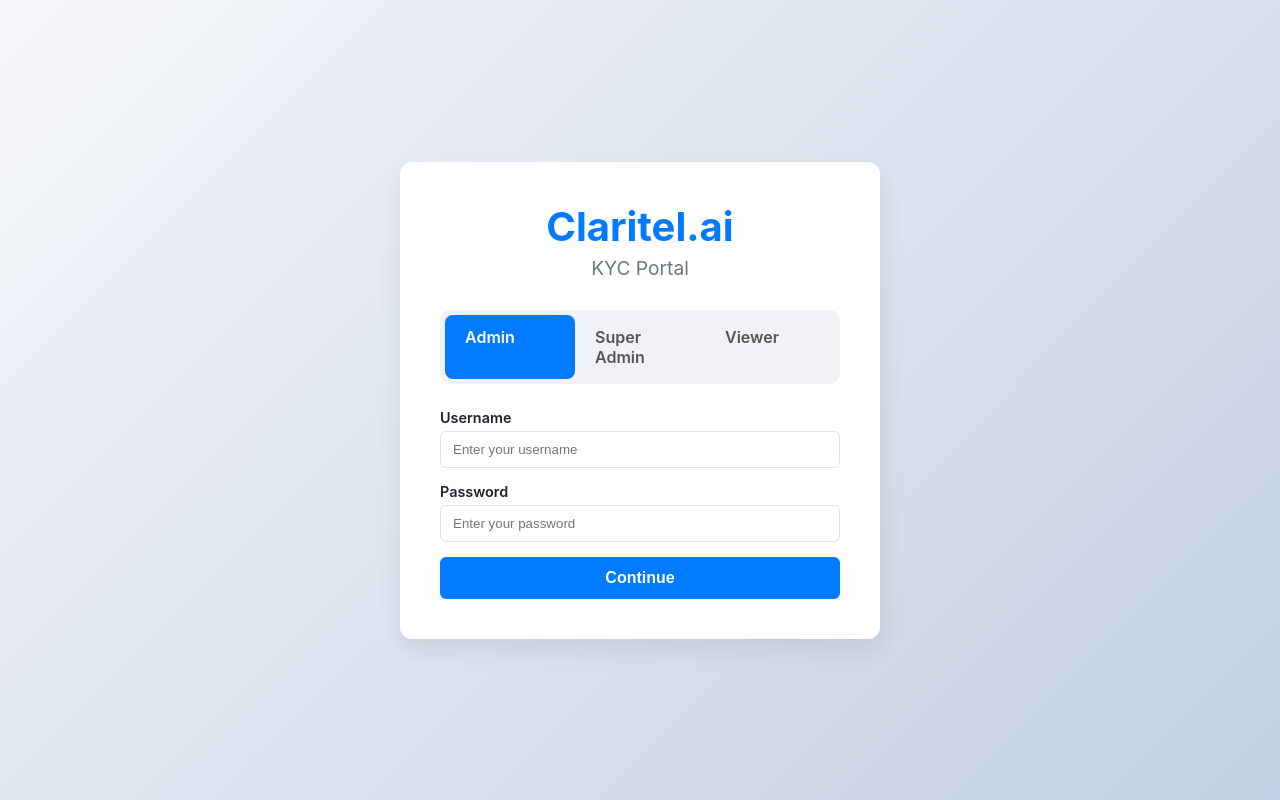
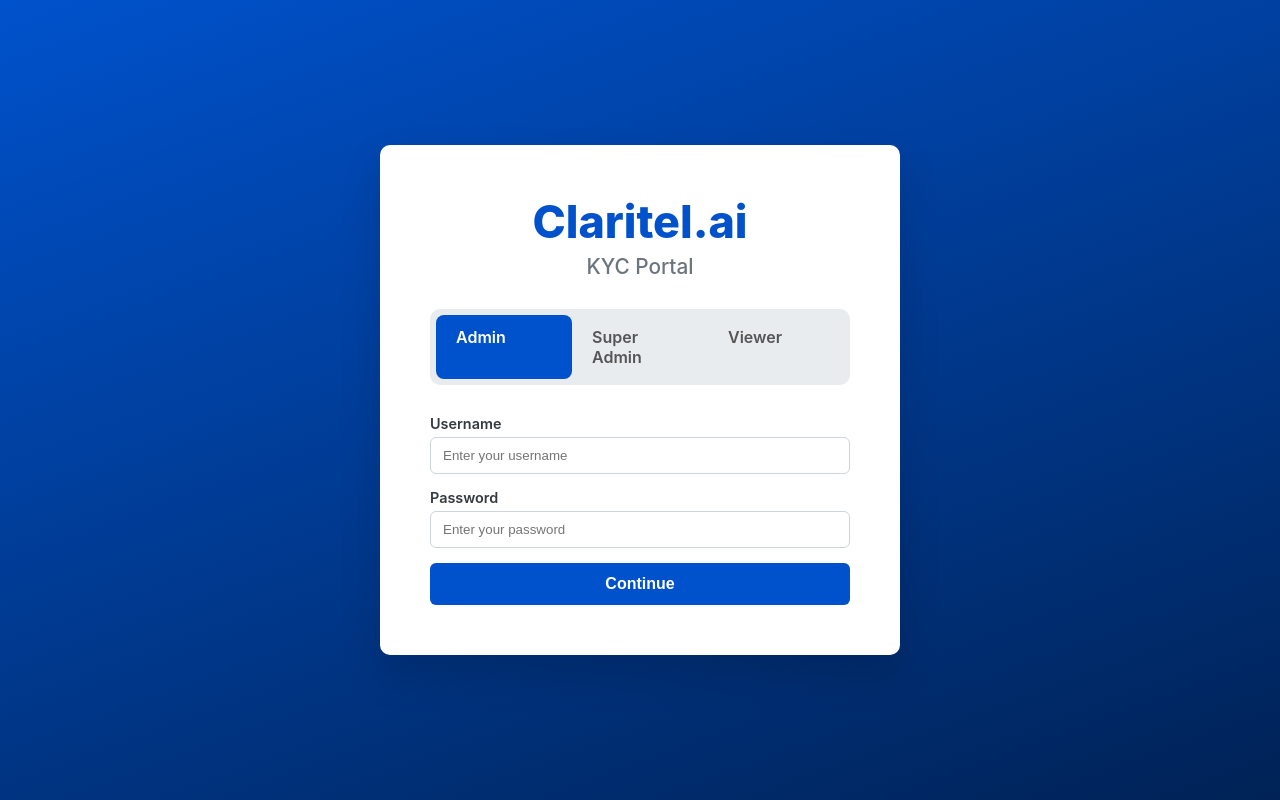
Before and after one commit to BadgujarKalpesh/secure-client-portal, a React app in the folder frontend/: page /login in a window 1280 px wide. Built offline with nearby package versions, Linux system fonts and the light colour scheme; the HTML template or start-up script is replaced by a standard one.

Commit message:
Updated code

```diff
--- a/frontend/src/Modern.css
+++ b/frontend/src/Modern.css
@@ -1,25 +1,27 @@
 /* --- Global Styles & Theme --- */
 :root {
-    --primary-blue: #007bff;
-    --primary-blue-hover: #0056b3;
+    --primary-blue: #0052cc; /* A deeper blue */
+    --primary-blue-hover: #0041a3;
     --light-blue: #e8f0fe;
-    --background-color: #f4f7f9;
+    --background-color: #f8f9fa; /* A slightly off-white */
     --white: #ffffff;
-    --border-color: #dee2e6;
-    --text-color: #212529;
+    --border-color: #ced4da;
+    --text-color: #343a40;
     --text-secondary: #6c757d;
     --success-color: #28a745;
     --error-color: #dc3545;
     --warning-color: #ffc107;
-    --border-radius: 12px; /* Increased for a softer look */
-    --box-shadow: 0 10px 25px rgba(0, 0, 0, 0.08); /* Enhanced shadow */
+    --border-radius: 10px; /* Softer corners */
+    --box-shadow: 0 8px 16px rgba(0, 0, 0, 0.08);
 }
 
 body {
     margin: 0;
-    font-family: -apple-system, BlinkMacSystemFont, 'Segoe UI', Roboto, 'Helvetica Neue', Arial, sans-serif;
+    font-family: 'Inter', -apple-system, BlinkMacSystemFont, 'Segoe UI', Roboto, 'Helvetica Neue', Arial, sans-serif;
     background-color: var(--background-color);
     color: var(--text-color);
+    -webkit-font-smoothing: antialiased;
+    -moz-osx-font-smoothing: grayscale;
 }
 
 /* --- Login Page Styles --- */
@@ -28,16 +30,21 @@
     justify-content: center;
     align-items: center;
     height: 100vh;
-    background: linear-gradient(135deg, #f5f7fa 0%, #c3cfe2 100%);
+    background-color: #0052cc;
+    background-image: linear-gradient(160deg, #0052cc 0%, #002256 100%);
 }
 
 .login-card {
-    width: 400px;
-    padding: 40px;
+    width: 420px;
+    padding: 50px;
     background-color: var(--white);
     border-radius: var(--border-radius);
-    box-shadow: var(--box-shadow);
+    box-shadow: 0 20px 40px rgba(0,0,0,0.15);
     text-align: left;
+    transition: all 0.3s ease-in-out;
+}
+.login-card:hover {
+    transform: translateY(-5px);
 }
 
 .login-header {
@@ -47,24 +54,24 @@
 
 .login-header h1 {
     margin: 0;
-    font-size: 2.5em;
-    font-weight: 700;
+    font-size: 2.8em;
+    font-weight: 800; /* Bolder */
     color: var(--primary-blue);
 }
 
 .login-header h2 {
     margin: 5px 0 0;
-    font-size: 1.2em;
-    font-weight: 400;
+    font-size: 1.3em;
+    font-weight: 500;
     color: var(--text-secondary);
 }
 
 .role-toggle-container {
     display: flex;
-    background-color: #f0f2f5;
+    background-color: #e9ecef; /* Lighter background */
     border-radius: 10px;
-    padding: 5px;
-    margin-bottom: 25px
+    padding: 6px;
+    margin-bottom: 30px;
 }
 
 
--- a/frontend/src/components/Clients/CreateClientForm.jsx
+++ b/frontend/src/components/Clients/CreateClientForm.jsx
@@ -1,24 +1,40 @@
 import React, { useState } from 'react';
 import api from '../../api/axiosConfig';
+
+const PdfViewerModal = ({ file, onClose }) => {
+    if (!file) return null;
+
+    const fileUrl = URL.createObjectURL(file);
+
+    return (
+        <div className="modal-backdrop" onClick={onClose}>
+            <div className="modal-content modal-lg" onClick={(e) => e.stopPropagation()}>
+                <div className="modal-header">
+                    <h3>PDF Preview: {file.name}</h3>
+                    <button onClick={onClose} className="close-button">&times;</button>
+                </div>
+                <div className="modal-body" style={{ height: '70vh' }}>
+                    <iframe src={fileUrl} width="100%" height="100%" title={file.name} />
+                </div>
+            </div>
+        </div>
+    );
+};
 
 const MultiStepForm = ({ onClientAdded }) => {
     const [step, setStep] = useState(1);
     const [formData, setFormData] = useState({
-        // Section A
         organisationName: '',
         organisationAddress: '',
         organisationDomainId: '',
         natureOfBusiness: '',
-        // Section B
         authorisedSignatoryFullName: '',
         authorisedSignatoryMobile: '',
         authorisedSignatoryEmail: '',
         authorisedSignatoryDesignation: '',
-        // Section C
         billingContactName: '',
         billingContactNumber: '',
         billingContactEmail: '',
-        // Documents
         organisationType: 'Pvt Ltd',
         utilityBillType: 'Electricity Bill',
     });
@@ -26,6 +42,7 @@
     const [message, setMessage] = useState('');
     const [error, setError] = useState('');
     const [isLoading, setIsLoading] = useState(false);
+    const [pdfPreview, setPdfPreview] = useState(null);
 
     const handleTextChange = (e) => {
         setFormData({ ...formData, [e.target.name]: e.target.value });
@@ -35,15 +52,30 @@
         setFiles({ ...files, [e.target.name]: e.target.files[0] });
     };
 
-    const nextStep = () => setStep(step + 1);
+    const nextStep = () => {
+        // Form validation before proceeding to the next step
+        const currentFields = Object.keys(formData).filter(key => {
+            if (step === 1) return ['organisationName', 'organisationAddress', 'organisationDomainId', 'natureOfBusiness'].includes(key);
+            if (step === 2) return ['authorisedSignatoryFullName', 'authorisedSignatoryMobile', 'authorisedSignatoryEmail', 'authorisedSignatoryDesignation'].includes(key);
+            if (step === 3) return ['billingContactName', 'billingContactNumber', 'billingContactEmail'].includes(key);
+            return false;
+        });
+
+        const isStepValid = currentFields.every(field => formData[field].trim() !== '');
+
+        if (!isStepValid) {
+            setError('Please fill out all mandatory fields.');
+            return;
+        }
+
+        setError('');
+        setStep(step + 1);
+    };
+
     const prevStep = () => setStep(step - 1);
 
     const handleViewPdf = (fileName) => {
-        const file = files[fileName];
-        if (file) {
-            const url = URL.createObjectURL(file);
-            window.open(url, '_blank');
-        }
+        setPdfPreview(files[fileName]);
     };
 
     const handleSubmit = async (e) => {
@@ -63,20 +95,15 @@
         }
 
         try {
-            const response = await api.post('/clients', data);
-            if (onClientAdded) {
-                onClientAdded(response.data);
-            }
+            await api.post('/clients', data);
             setMessage('Client created successfully!');
             setTimeout(() => {
                 setStep(1);
                 setFormData({ organisationName: '', organisationAddress: '', organisationDomainId: '', natureOfBusiness: '', authorisedSignatoryFullName: '', authorisedSignatoryMobile: '', authorisedSignatoryEmail: '', authorisedSignatoryDesignation: '', billingContactName: '', billingContactNumber: '', billingContactEmail: '', organisationType: 'Pvt Ltd', utilityBillType: 'Electricity Bill' });
                 setFiles({});
                 setMessage('');
-                e.target.reset(); // This might not work as expected, manual reset is better.
             }, 2000);
         } catch (err) {
-            console.error('Error creating client:', err);
             setError(err.response?.data?.message || 'Error creating client.');
         } finally {
             setIsLoading(false);
@@ -142,7 +169,6 @@
                     <>
                         <h3>Preview Details</h3>
                         <div className="preview-grid">
-                            {/* Organisation Details */}
                             <div className="preview-section">
                                 <h4>Organisation Details</h4>
                                 <p><strong>Name:</strong> {formData.organisationName}</p>
@@ -150,7 +176,6 @@
                                 <p><strong>Domain ID:</strong> {formData.organisationDomainId}</p>
                                 <p><strong>Nature of Business:</strong> {formData.natureOfBusiness}</p>
                             </div>
-                            {/* Signatory Details */}
                             <div className="preview-section">
                                 <h4>Authorised Signatory</h4>
                                 <p><strong>Full Name:</strong> {formData.authorisedSignatoryFullName}</p>
@@ -158,14 +183,12 @@
                                 <p><strong>Email:</strong> {formData.authorisedSignatoryEmail}</p>
                                 <p><strong>Designation:</strong> {formData.authorisedSignatoryDesignation}</p>
                             </div>
-                            {/* Billing Details */}
                             <div className="preview-section">
                                 <h4>Billing Contact</h4>
                                 <p><strong>Name:</strong> {formData.billingContactName}</p>
                                 <p><strong>Number:</strong> {formData.billingContactNumber}</p>
                                 <p><strong>Email:</strong> {formData.billingContactEmail}</p>
                             </div>
-                            {/* Documents */}
                             <div className="preview-section">
                                 <h4>Documents</h4>
                                 {Object.entries(files).map(([key, file]) => (
@@ -207,6 +230,8 @@
 
             {message && <div className="message success" style={{color: 'green', marginTop: '20px'}}>{message}</div>}
             {error && <div className="message error" style={{color: 'red', marginTop: '20px'}}>{error}</div>}
+
+            {pdfPreview && <PdfViewerModal file={pdfPreview} onClose={() => setPdfPreview(null)} />}
         </form>
     );
 };
```
